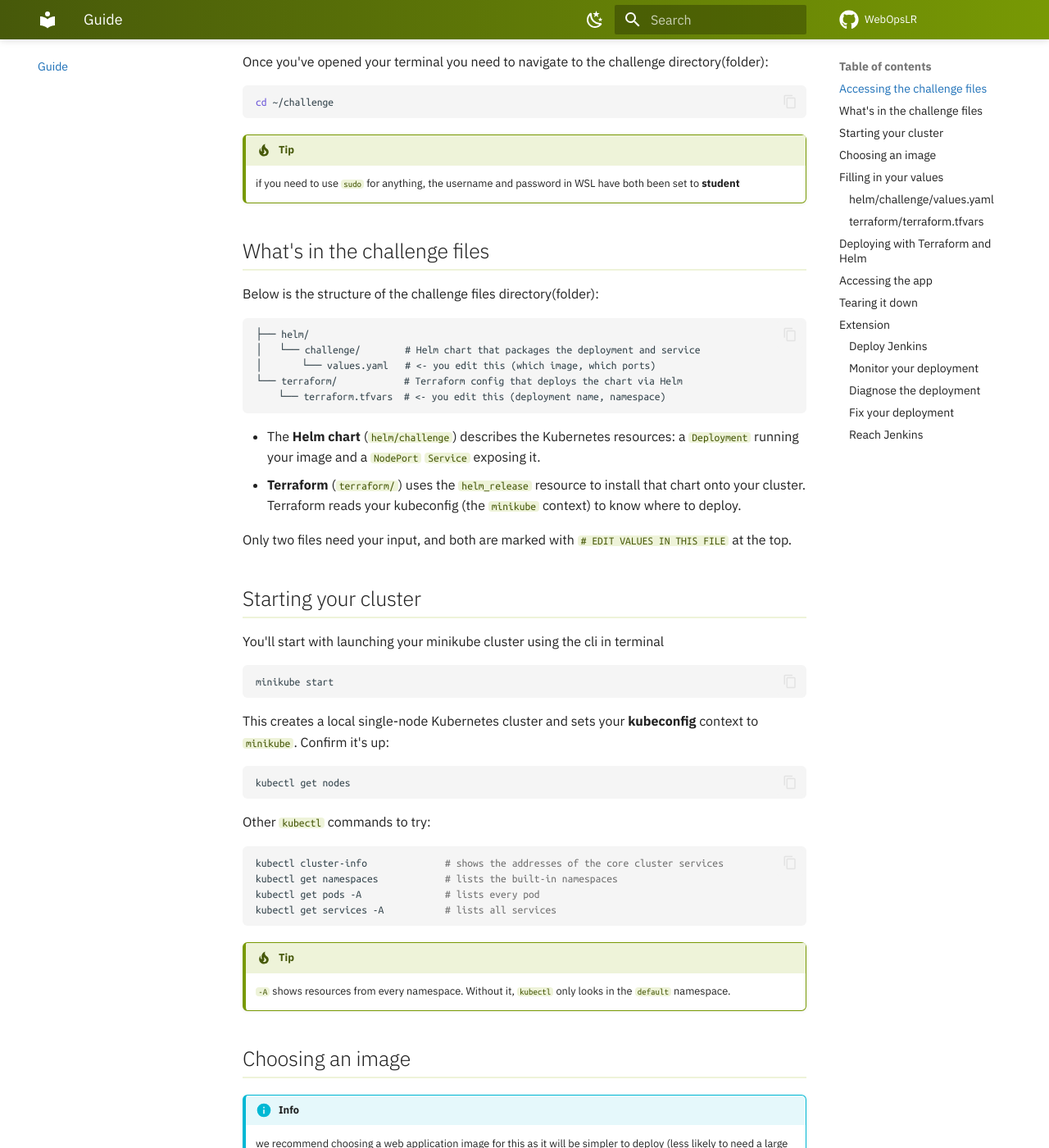
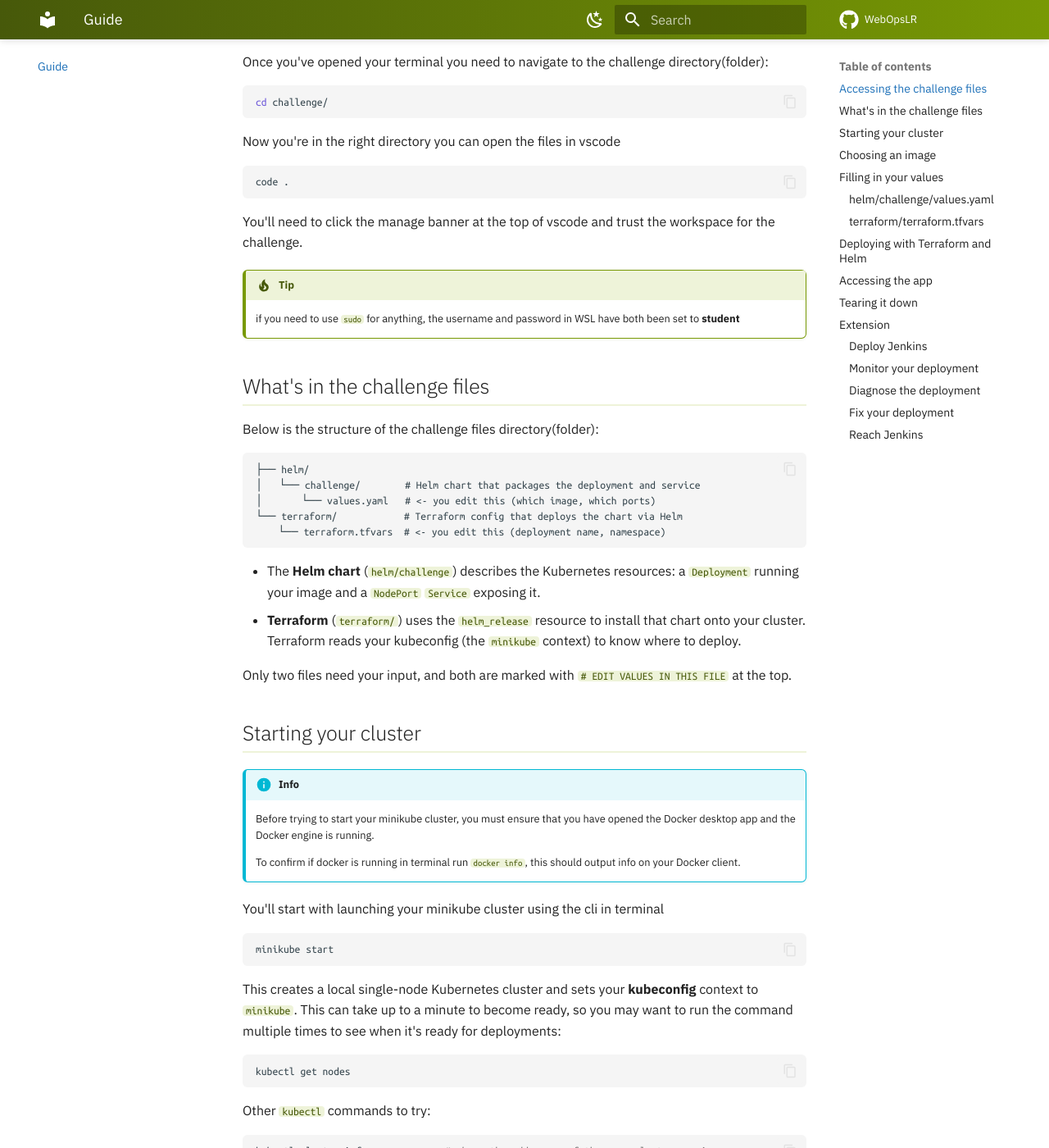
Before and after one commit to WebOpsLR/webopslr.github.io, an MkDocs documentation site: the page built from docs/guide.md, in a window 1280 px wide and 1400 px high, scrolled down 726 px. Shown: the whole window at 82% size. Built offline with MkDocs 1.6.1 and Material for MkDocs 9.7.7, drawn with Linux system fonts in a browser that asks for light colours; comment, search, counter and statistics services are not loaded; some of the changed text lies outside the part shown.

Commit message:
Update guide for clarity

````diff
--- a/docs/guide.md
+++ b/docs/guide.md
@@ -20,8 +20,14 @@ To complete the challenge you will need to open **Terminal**, this has been defa
 
 Once you've opened your terminal you need to navigate to the challenge directory(folder):
 ```shell
-cd ~/challenge
+cd challenge/
 ```
+Now you're in the right directory you can open the files in vscode
+```shell
+code .
+```
+You'll need to click the manage banner at the top of vscode and trust the workspace for the challenge.
+
 
 !!! tip
     if you need to use `sudo` for anything, the username and password in WSL have both been set to **student**
@@ -45,12 +51,18 @@ Only two files need your input, and both are marked with `# EDIT VALUES IN THIS
 
 ## Starting your cluster
 
+!!! info
+    Before trying to start your minikube cluster, you must ensure that you have opened the Docker desktop app and the Docker engine is running.
+
+    To confirm if docker is running in terminal run `docker info`, this should output info on your Docker client.
+
+
 You'll start with launching your minikube cluster using the cli in terminal
 ```shell
 minikube start
 ```
 
-This creates a local single-node Kubernetes cluster and sets your **kubeconfig** context to `minikube`. Confirm it's up:
+This creates a local single-node Kubernetes cluster and sets your **kubeconfig** context to `minikube`. This can take up to a minute to become ready, so you may want to run the command multiple times to see when it's ready for deployments:
 ```shell
 kubectl get nodes
 ```
@@ -109,7 +121,7 @@ Whatever you pick, note three things from the image's Docker Hub page, you'll ne
 
 ## Filling in your values
 
-You must update the two files below with all the required values to successfully deploy your Docker image.
+You must update the two files below with all the required values to successfully deploy your Docker image. Make sure you save your files as you go because vscode doesn't autosave by default.
 
 ### `helm/challenge/values.yaml`
 
@@ -137,6 +149,8 @@ You must update the two files below with all the required values to successfully
 
 ## Deploying with Terraform and Helm
 
+Go back to your terminal for these steps as we're using the cli tools.
+
 Make sure `minikube` is running first (`minikube status`).
 
 1. Move into the Terraform directory:
@@ -160,7 +174,12 @@ Make sure `minikube` is running first (`minikube status`).
 
 When it finishes, Terraform prints outputs including the command to open the app.
 
+!!! tip "Minikube Dashboard"
+    You can use `minikube dashboard` in a new terminal window so running a kubernetes dashboard which allows you to visually see your namespace and deployment. You can select your namespace at the top (this is set to **default** on launch) and click around your deployment!
+
 ## Accessing the app
+
+Open a new terminal window to access your application through minikube.
 
 The chart exposes the app as a `NodePort` service. The easiest way to open it
 on minikube is the `access_command` Terraform prints when it finishes. It looks
@@ -213,7 +232,7 @@ Jenkins is a real-world automation server, so it won't deploy quite like your fi
 
 It's time to deploy the [Jenkins Docker Image](https://hub.docker.com/r/jenkins/jenkins).
 
-Follow the earlier steps again to update your **Helm** and **Terraform** files for Jenkins, then run `terraform apply`.
+Follow the [earlier steps](#filling-in-your-values) again to update your **Helm** and **Terraform** files for Jenkins, these all need to be updated to match your new deployment. Then run `terraform plan` to see the changes it's making before doing `terraform apply`.
 
 ### Monitor your deployment
 
````
